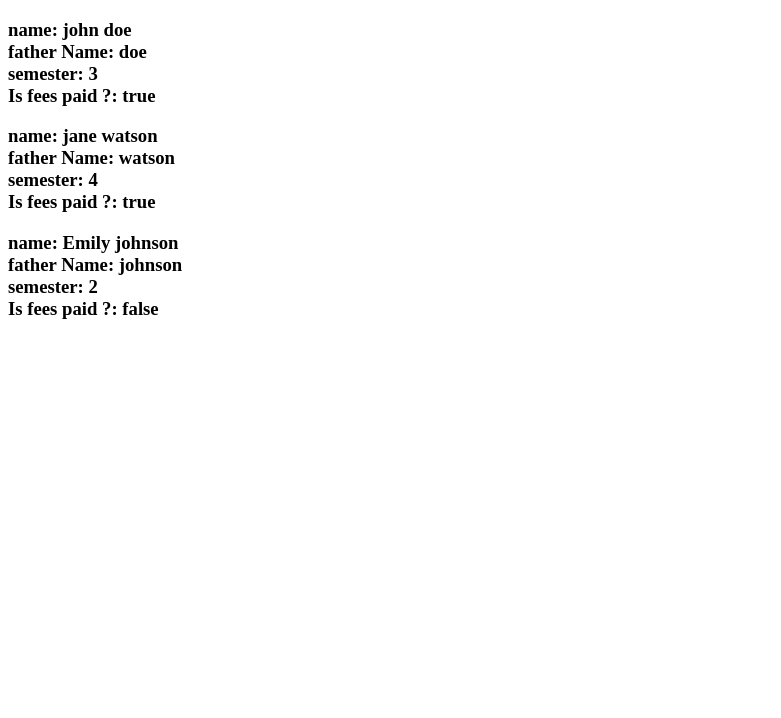
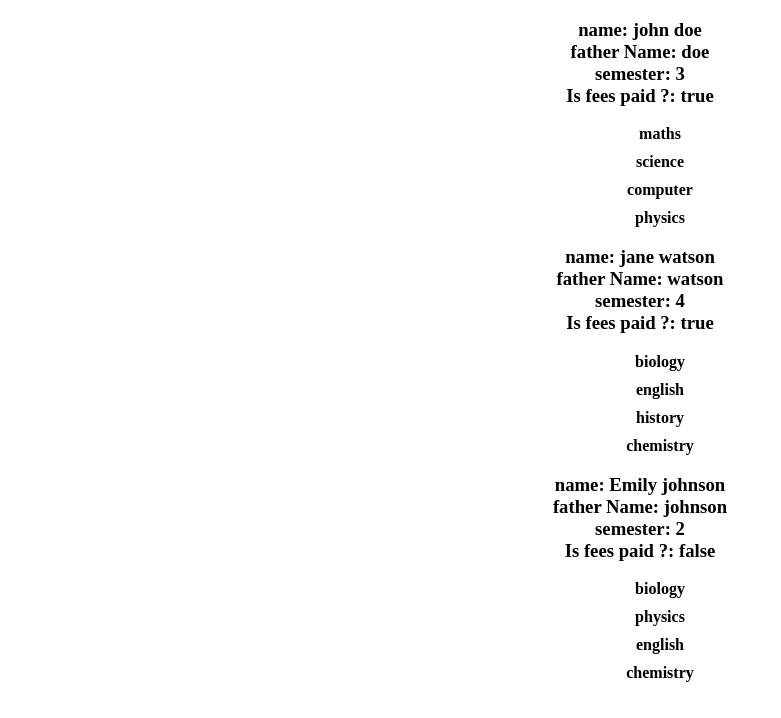
Before and after one commit to attariCreation/Array-object-project, a plain HTML site: page index.html in a window 1280 px wide. Shown: the whole page, without its empty margins (0-781 px from the left). Drawn offline with Linux system fonts and the light colour scheme.

Commit message:
first commit

```diff
--- a/app.js
+++ b/app.js
@@ -26,17 +26,21 @@ const studentInfo = document.getElementById("body");
 for (let i = 0; i < stds.length; i++ ){
     const heading = document.createElement("H3");
 
-    heading.innerHTML = `name: ${stds[i].name} <br /> father Name: ${stds[i].fatherName} <br /> semester: ${stds[i].semester} <br /> Is fees paid ?: ${stds[i].isFeePaid} `;
+    heading.innerHTML = `
+    name: ${stds[i].name} <br />
+     father Name: ${stds[i].fatherName} <br />
+      semester: ${stds[i].semester} <br />
+       Is fees paid ?: ${stds[i].isFeePaid} `;
 
     studentInfo.appendChild(heading);
 
-    const courses = document.createElement("UL");
-    for(let j = 0; j < stds[i].courses.lenght; j++){
-        const list = document.createElement("LI");
+    const courseList = document.createElement("ul");
+
+    for(let j = 0; j < stds[i].courses.length; j++){
+        const list = document.createElement("li");
         list.innerHTML = stds[i].courses[j];
 
-        courses.appendChild(list);
-
-cxds    }
-    studentInfo.appendChild(courses);
+        courseList.appendChild(list);
+        }
+    studentInfo.appendChild(courseList);
 }
--- a/index.html
+++ b/index.html
@@ -5,6 +5,22 @@
     <meta charset="UTF-8">
     <meta name="viewport" content="width=device-width, initial-scale=1.0">
     <title>array object project | abdul hannan</title>
+
+    <style>
+        #body{
+            text-align: center;
+        }
+        ul{
+            list-style: none;
+        }
+        li{
+            margin: 10px;
+            font-size: 16px;
+            font-weight: 600;
+
+
+        }
+    </style>
 </head>
 
 <body>
```
